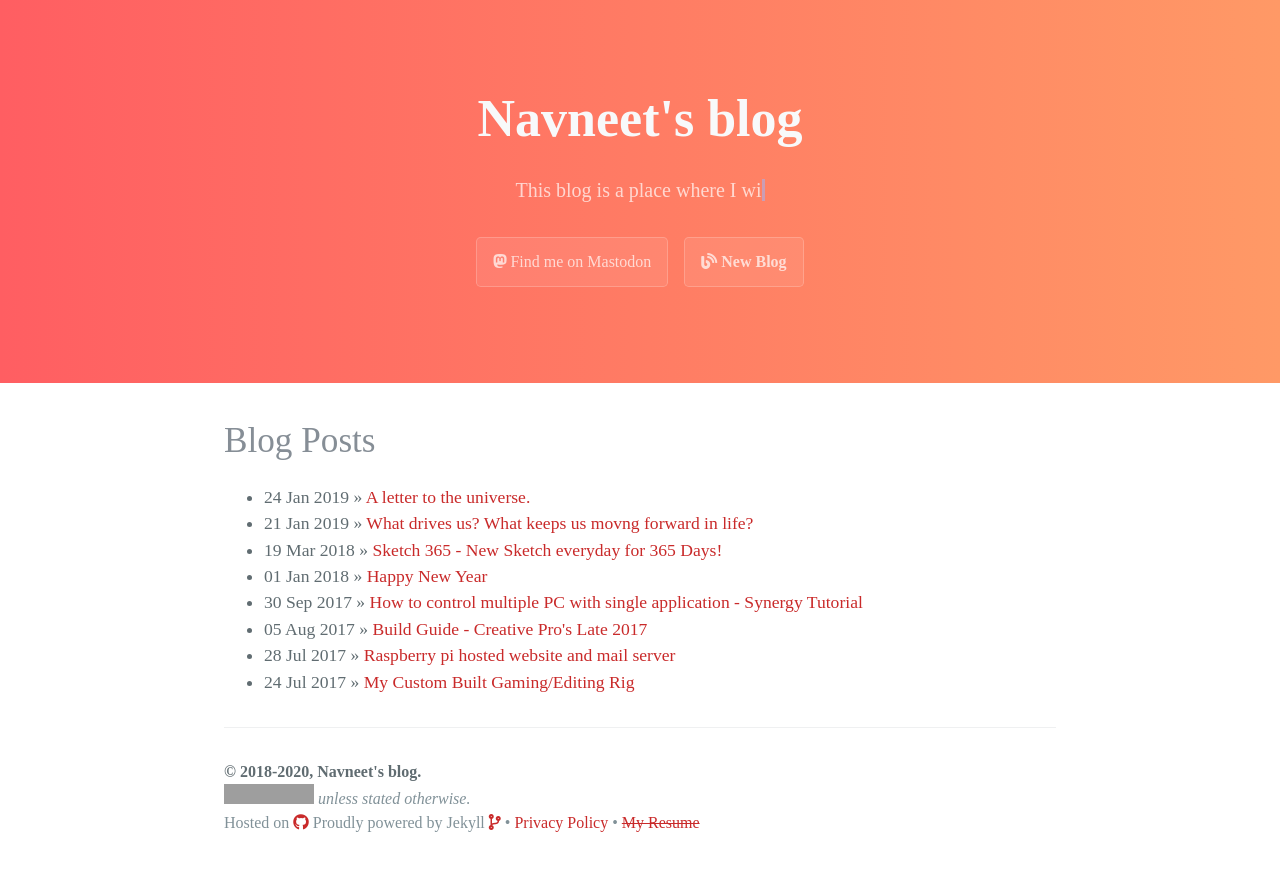
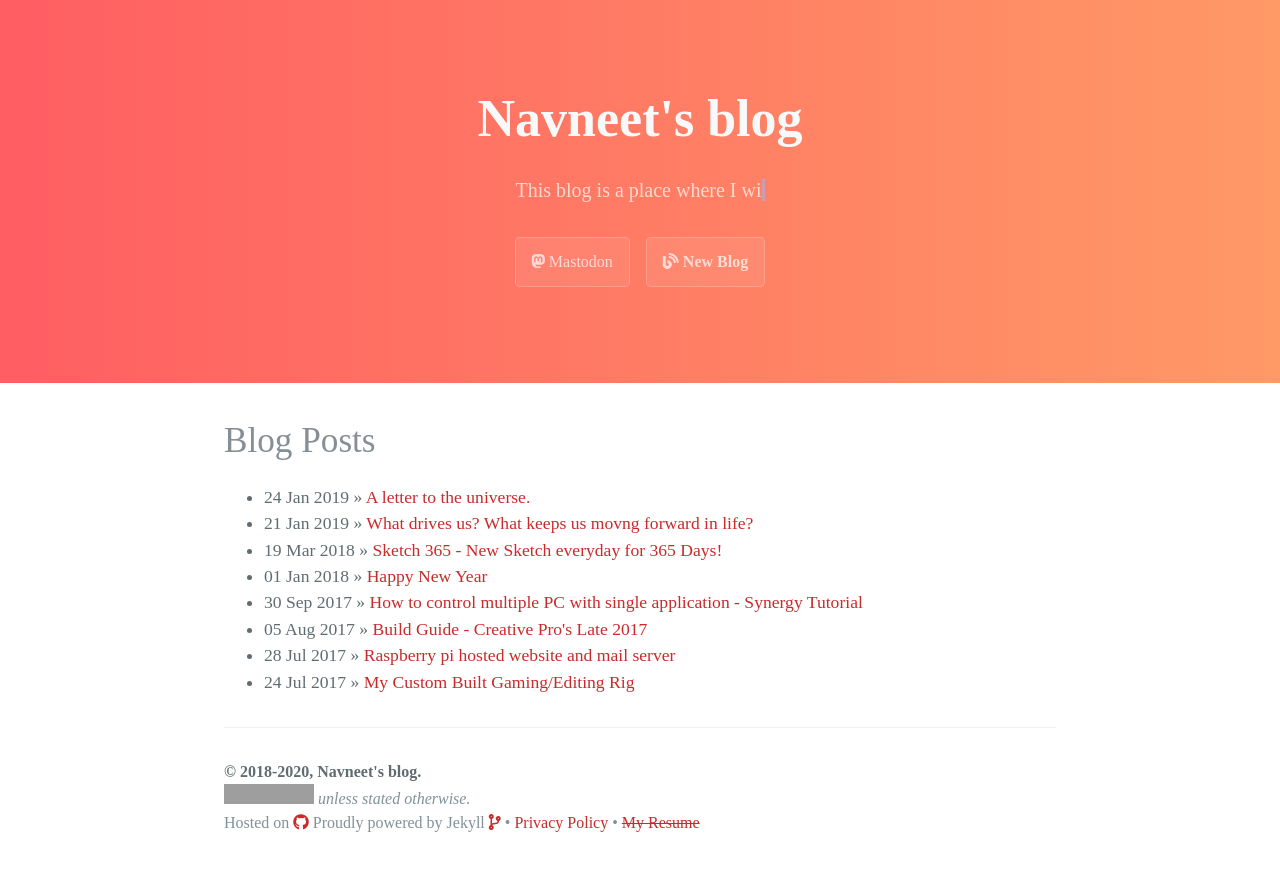
Before and after one commit to Navneet-Suresh/Navneet-Suresh.github.io, a Jekyll site: the page built from index.html, in a window 1280 px wide. Shown: the top 871 px of the page. Built offline with Jekyll 4.4.1, drawn with Linux system fonts in a browser that asks for light colours; nearby versions of some CDN libraries; the list of posts is cut into pages by our own code; grey boxes are pictures that could not be loaded.

Commit message:
Mastodon Link Update

```diff
--- a/_includes/page-header.html
+++ b/_includes/page-header.html
@@ -4,7 +4,7 @@
       data-words='["This blog is a place where I will share my thoughts,", "views and my perspective on", "everything that touches me in my daily routine."]'></span>
   </h2>
   <div style="display:flex;justify-content:center;align-items:center;" class='animated fadeInUp'>
-    <a href="https://mastodon.social/@n4vn33t" class="btn" target="_blank"><i class="fab fa-mastodon"> Find me on Mastodon</i></a>
+    <a href="https://mastodon.social/@n4vn33t" class="btn" target="_blank"><i class="fab fa-mastodon"> Mastodon</i></a>
     <a href="https://blog.n4vn33t.com" class="btn" target="_blank"><i class="fa fa-blog"> New Blog</i></a>
   </div>
 </section>
```
